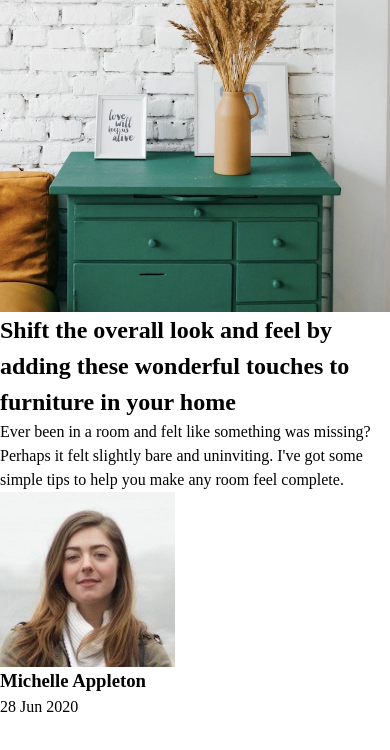
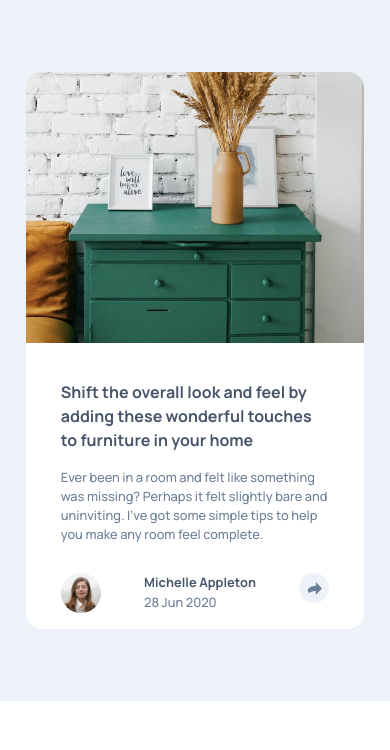
Before and after one commit to NatsukiCode/Article-preview-component, a Vue app: page / in a window 390 px wide. Shown: the top 750 px of the page. Built offline with nearby package versions, Linux system fonts and the light colour scheme.

Commit message:
Finishing off the mobile ver

```diff
--- a/src/App.vue
+++ b/src/App.vue
@@ -1,12 +1,13 @@
 <script setup lang="ts"></script>
 
 <template>
-  <article>
-
+  <main>
+  <article class="article">
     <div id="mainimage">
       <img src="images/drawers.jpg" alt="A green drawer">
     </div>
 
+    <div class="article__content">
       <section id="headline" >
         <h2 class="article__headline">Shift the overall look and feel by adding these wonderful touches to furniture in your home</h2>
       </section>
@@ -22,12 +23,86 @@
             <h3 class="name">Michelle Appleton</h3>
             <p>28 Jun 2020</p>
           </div>
+          <div class="share-icon">
+            <img src="images/icon-share.svg" alt="a share icon">
+          </div>
         </div>
       </section>
-
+    </div>
   </article>
+  </main>
 </template>
 
-<style scoped>
+<style>
+  @import url('https://fonts.googleapis.com/css2?family=Manrope:wght@500;700&display=swap');
+
+  :root {
+    --clr-veryDarkGrayishBlue: hsl(217, 19%, 35%);
+    --clr-desaturatedDarkBlue: hsl(214, 17%, 51%);
+    --clr-grayishBlue: hsl(212, 23%, 69%);
+    --clr-lightGrayishBlue: hsl(210, 46%, 95%);
+
+    --ff: 'Manrope', sans-serif;
+
+    --fw-regular: 500;
+    --fw-bold: 700;
+  }
+
+  main {
+    font-family: var(--ff);
+    font-weight: var(--fw-regular);
+    color: var(--clr-desaturatedDarkBlue);
+    font-size: 0.8rem;
+    background-color: var(--clr-lightGrayishBlue);
+    padding: 4.5rem 1.6rem;
+  }
+
+  .article {
+    background-color: white;
+    border-radius: 1rem;
+    overflow: hidden;
+    max-width: 375px;
+  }
+
+  .article__content {
+    padding: 0 2.2rem;
+  }
+
+  #headline .article__headline {
+    color: var(--clr-veryDarkGrayishBlue);
+    font-weight: var(--fw-bold);
+    font-size: 1rem;
+    letter-spacing: 0.001rem;
+    padding: 2.3rem 0 1rem 0;
+  }
+
+  #profile {
+    margin: 1.8rem 0 1rem;
+  }
+
+  #profile .article__profile {
+    display: flex;
+    justify-content: space-between;
+    box-sizing: border-box;
+  }
+
+  .article__profile img {
+    border-radius: 50%;
+    max-width: 40px;
+  }
+
+  #profile .name {
+    color: var(--clr-veryDarkGrayishBlue);
+    font-size: 0.8rem;
+  }
+
+  .share-icon {
+    background-color: var(--clr-lightGrayishBlue);
+    border-radius: 50%;
+    width: 30px;
+    height: 30px;
+    display: grid;
+    place-content: center;
+  }
 
 </style>
```
Also changed, not shown: src/assets/main.css (line endings or trailing spaces). Lines whose indentation alone changed are shown as unchanged.
